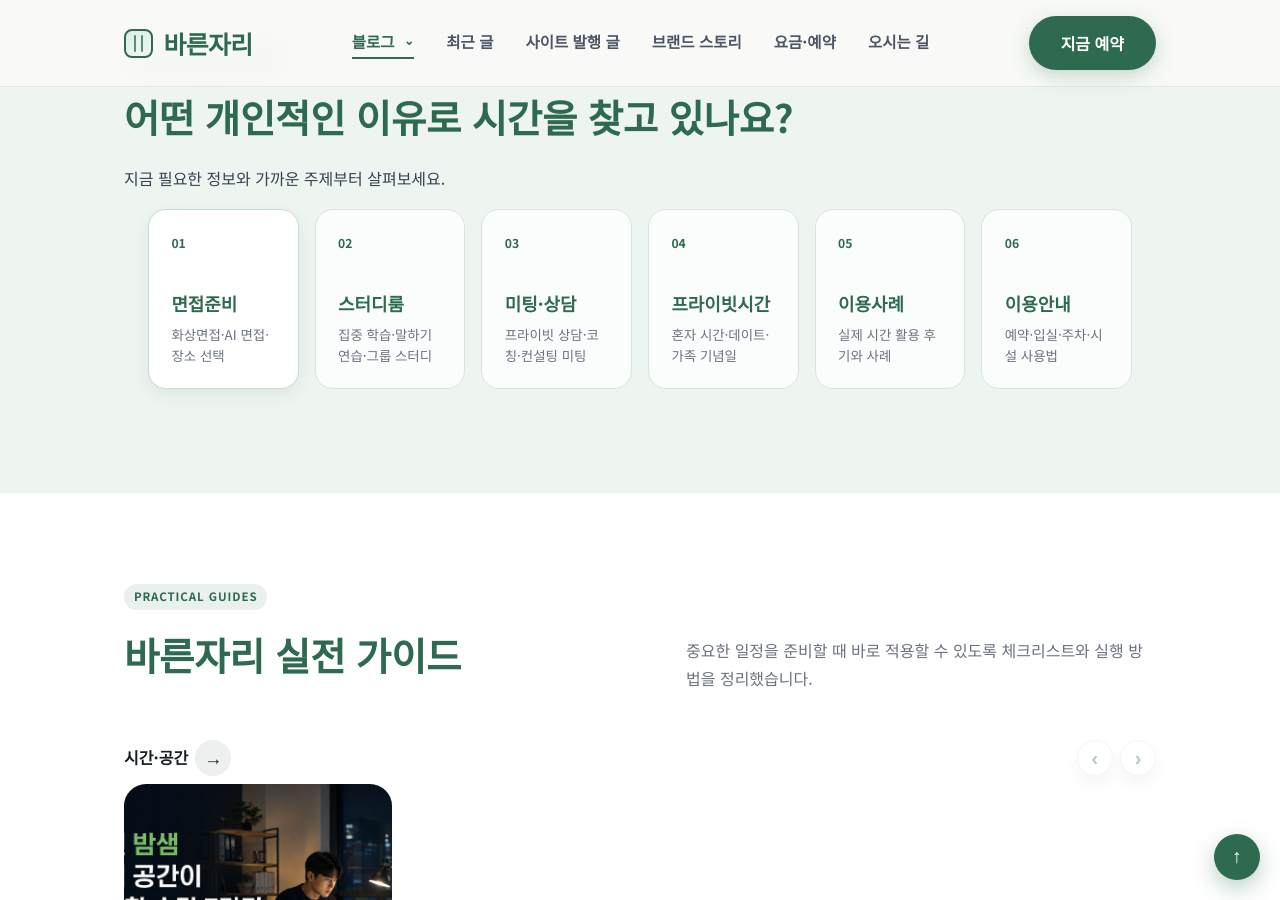
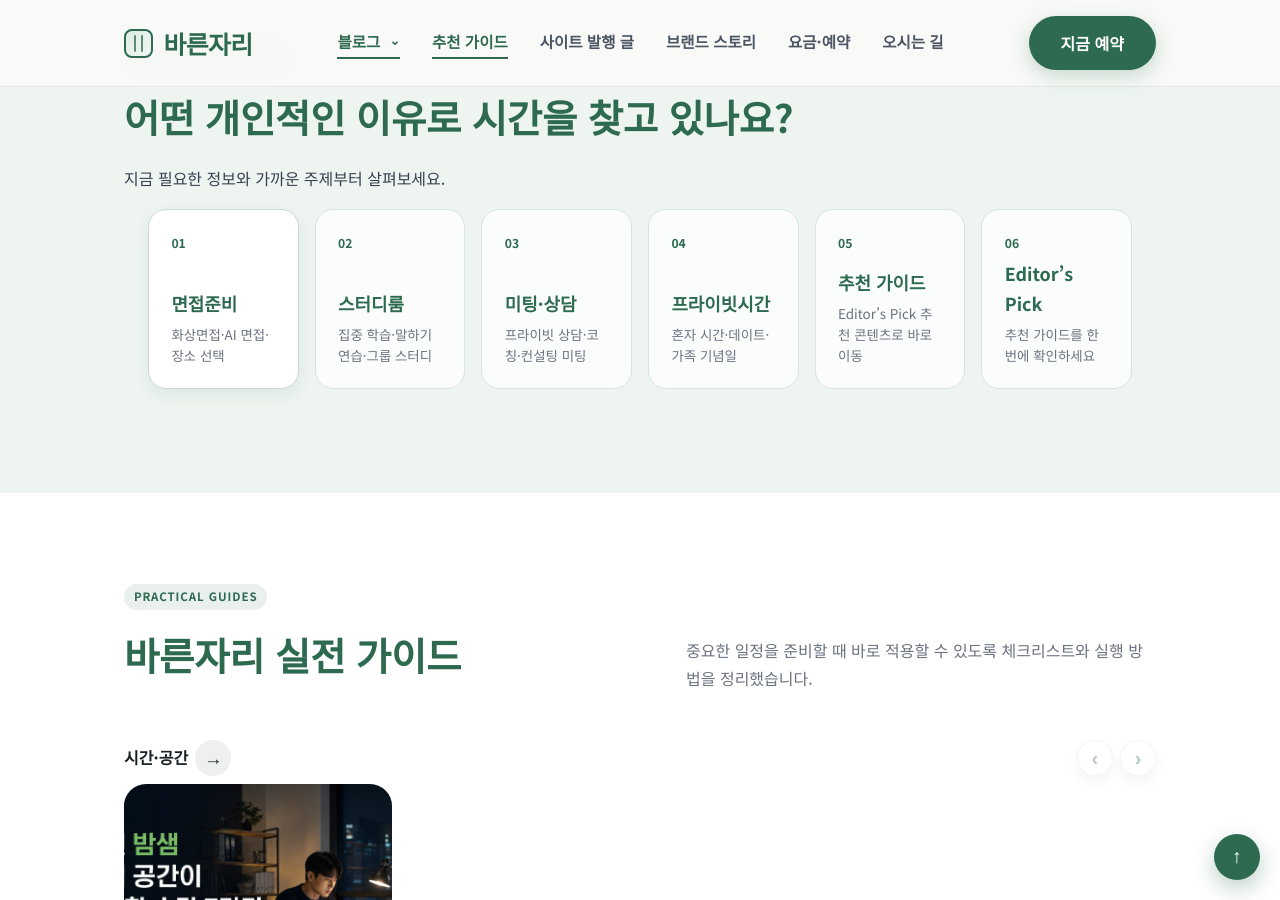
Before and after one commit to bareunspace/blog, a Jekyll site: the page built from blog.html, in a window 1280 px wide and 900 px high, scrolled down 1674 px. Built offline with Jekyll 4.4.1, drawn with Linux system fonts in a browser that asks for light colours.

Commit message:
Update blog navigation to Editors Pick

```diff
--- a/_data/navigation.yml
+++ b/_data/navigation.yml
@@ -60,8 +60,8 @@ blog:
         href: "study/"
       - label: 프라이빗시간
         href: "private/"
-  - label: 최근 글
-    href: "#blog-latest"
+  - label: 추천 가이드
+    href: "#featured-guide"
   - label: 사이트 발행 글
     href: "#blog-onsite"
   - label: 브랜드 스토리
--- a/blog.html
+++ b/blog.html
@@ -137,15 +137,15 @@ script_version: 20260716-4
           <strong>프라이빗시간</strong>
           <span>혼자 시간·데이트·가족 기념일</span>
         </a>
-        <a class="blog-topic-card" href="#blog-latest" data-filter-group="field" data-filter-target="이용사례">
+        <a class="blog-topic-card" href="#featured-guide" data-filter-group="field" data-filter-target="이용사례">
           <span class="blog-topic-number">05</span>
-          <strong>이용사례</strong>
-          <span>실제 시간 활용 후기와 사례</span>
+          <strong>추천 가이드</strong>
+          <span>Editor’s Pick 추천 콘텐츠로 바로 이동</span>
         </a>
-        <a class="blog-topic-card" href="#blog-latest" data-filter-group="field" data-filter-target="이용안내">
+        <a class="blog-topic-card" href="#featured-guide" data-filter-group="field" data-filter-target="이용안내">
           <span class="blog-topic-number">06</span>
-          <strong>이용안내</strong>
-          <span>예약·입실·주차·시설 사용법</span>
+          <strong>Editor’s Pick</strong>
+          <span>추천 가이드를 한 번에 확인하세요</span>
         </a>
       </nav>
     </div>
```
